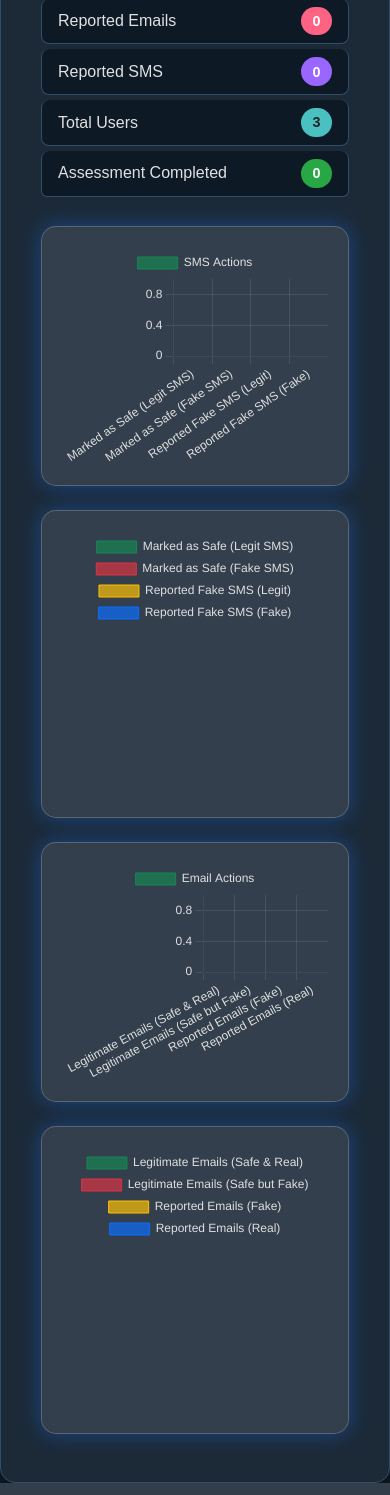
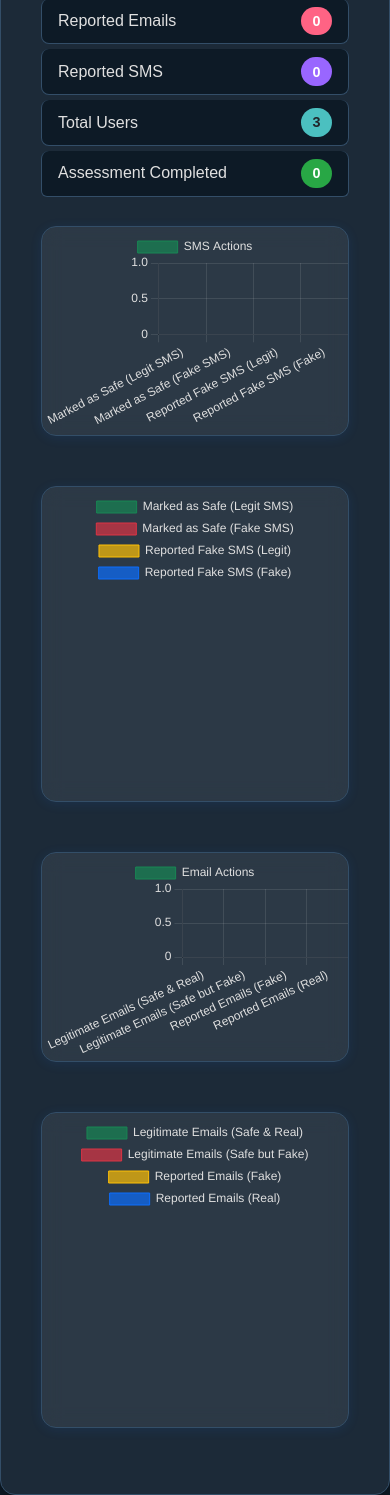
Before and after one commit to riireari-io/finalJune5, a Django app: page /analytics/ in a window 390 px wide. Shown: the part 572-2067 px from the top of the page. Run offline with Django 5.2, Linux system fonts and the light colour scheme; a user stored in the database is signed in; data comes from the database, SQL or seed files in the repository; data that the repository does not hold is empty; parts of the project's set-up code (start-up, migrations or seed data) failed here and were passed over; some libraries are stand-ins or nearby versions.

Commit message:
responsive analytics, ui

```diff
--- a/authentication/templates/authentication/analytics.html
+++ b/authentication/templates/authentication/analytics.html
@@ -74,6 +74,44 @@
     .badge.bg-info { background-color: rgba(75, 192, 192, 1) !important; }
     .badge.bg-success { background-color: rgba(40, 167, 69, 1) !important; }
 
+    .analytics-grid {
+        display: grid;
+        grid-template-columns: 1fr 1fr;
+        grid-template-rows: auto auto;
+        gap: 32px;
+        max-width: 1100px;
+        margin: 0 auto;
+    }
+    .analytics-grid .chart-container {
+        background: rgba(255,255,255,0.07);
+        border-radius: 15px;
+        box-shadow: 0 2px 12px rgba(26,117,255,0.10);
+        border: 1.5px solid #334e68;
+        padding: 18px 12px 12px 12px;
+        min-width: 0;
+        min-height: 220px;
+        display: flex;
+        flex-direction: column;
+        align-items: center;
+        margin-bottom: 0;
+    }
+    @media (max-width: 900px) {
+        .analytics-grid {
+            grid-template-columns: 1fr;
+            grid-template-rows: auto auto auto auto;
+        }
+        .analytics-grid .chart-container {
+            margin-bottom: 18px;
+            min-height: 180px;
+            padding: 10px 4px 8px 4px;
+        }
+    }
+    @media (max-width: 600px) {
+        .analytics-grid .chart-container {
+            padding: 4px 0 4px 0;
+            min-height: 120px;
+        }
+    }
 </style>
 
 <div class="container py-5">
@@ -106,17 +144,11 @@
             </li>
         </ul>
     </div>
-    <div class="chart-container mt-4" style="max-width:520px; margin:auto; min-height:260px;">
-        <canvas id="smsActionsBar" width="400" height="200"></canvas>
-    </div>
-    <div class="chart-container mt-4" style="max-width:520px; margin:auto;">
-        <canvas id="smsActionsPie" width="500" height="500"></canvas>
-    </div>
-    <div class="chart-container mt-4" style="max-width:520px; margin:auto; min-height:260px;">
-        <canvas id="legitEmailsBar" width="400" height="200"></canvas>
-    </div>
-    <div class="chart-container mt-4" style="max-width:520px; margin:auto;">
-        <canvas id="legitEmailsPie" width="500" height="500"></canvas>
+    <div class="analytics-grid mt-4">
+        <div class="chart-container"><canvas id="smsActionsBar" width="400" height="200"></canvas></div>
+        <div class="chart-container"><canvas id="smsActionsPie" width="400" height="400"></canvas></div>
+        <div class="chart-container"><canvas id="legitEmailsBar" width="400" height="200"></canvas></div>
+        <div class="chart-container"><canvas id="legitEmailsPie" width="400" height="400"></canvas></div>
     </div>
     <script src="https://cdn.jsdelivr.net/npm/chart.js"></script>
     <script>
```
Also changed, not shown: authentication/templates/authentication/dashboard.html (+1 -6 lines).
